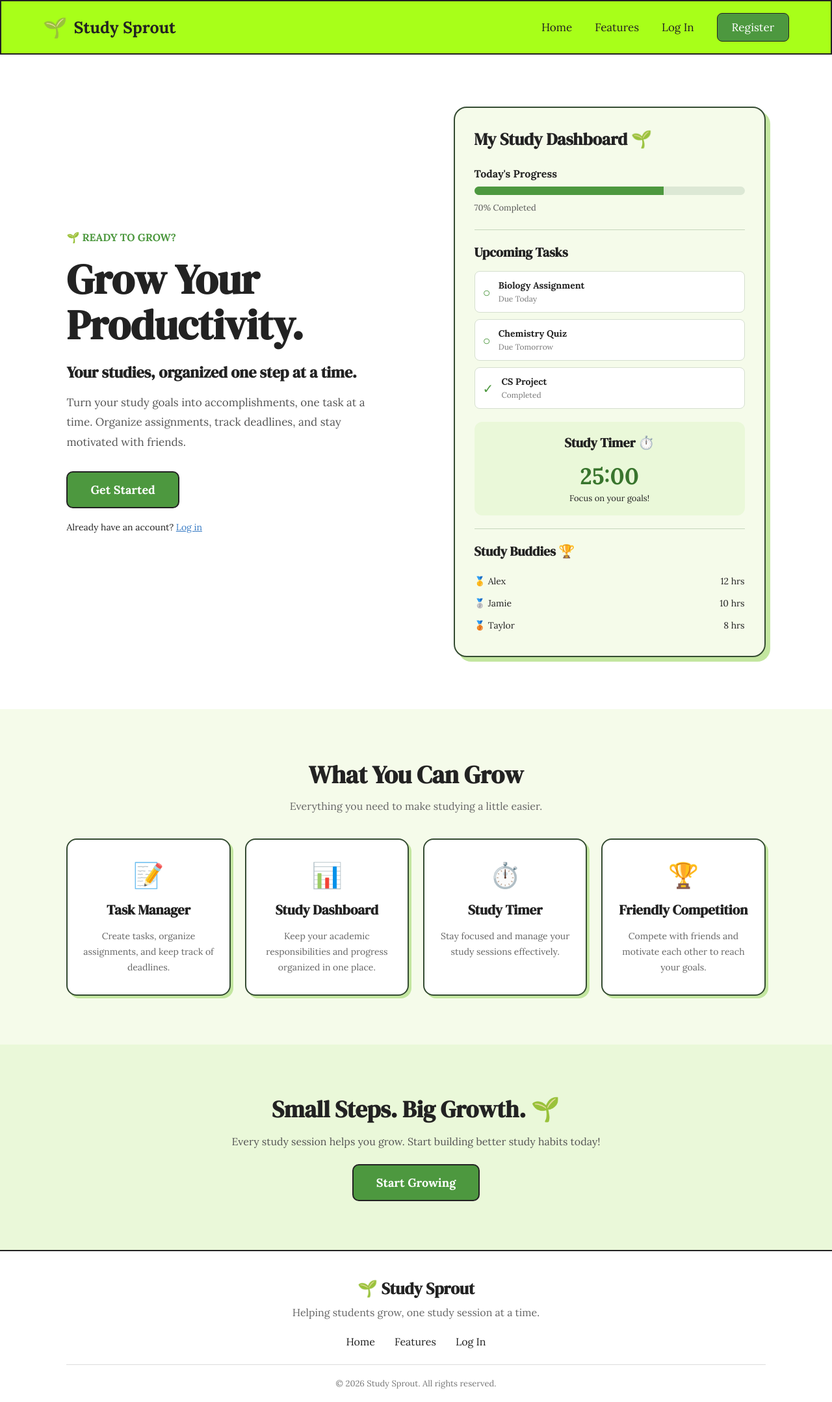
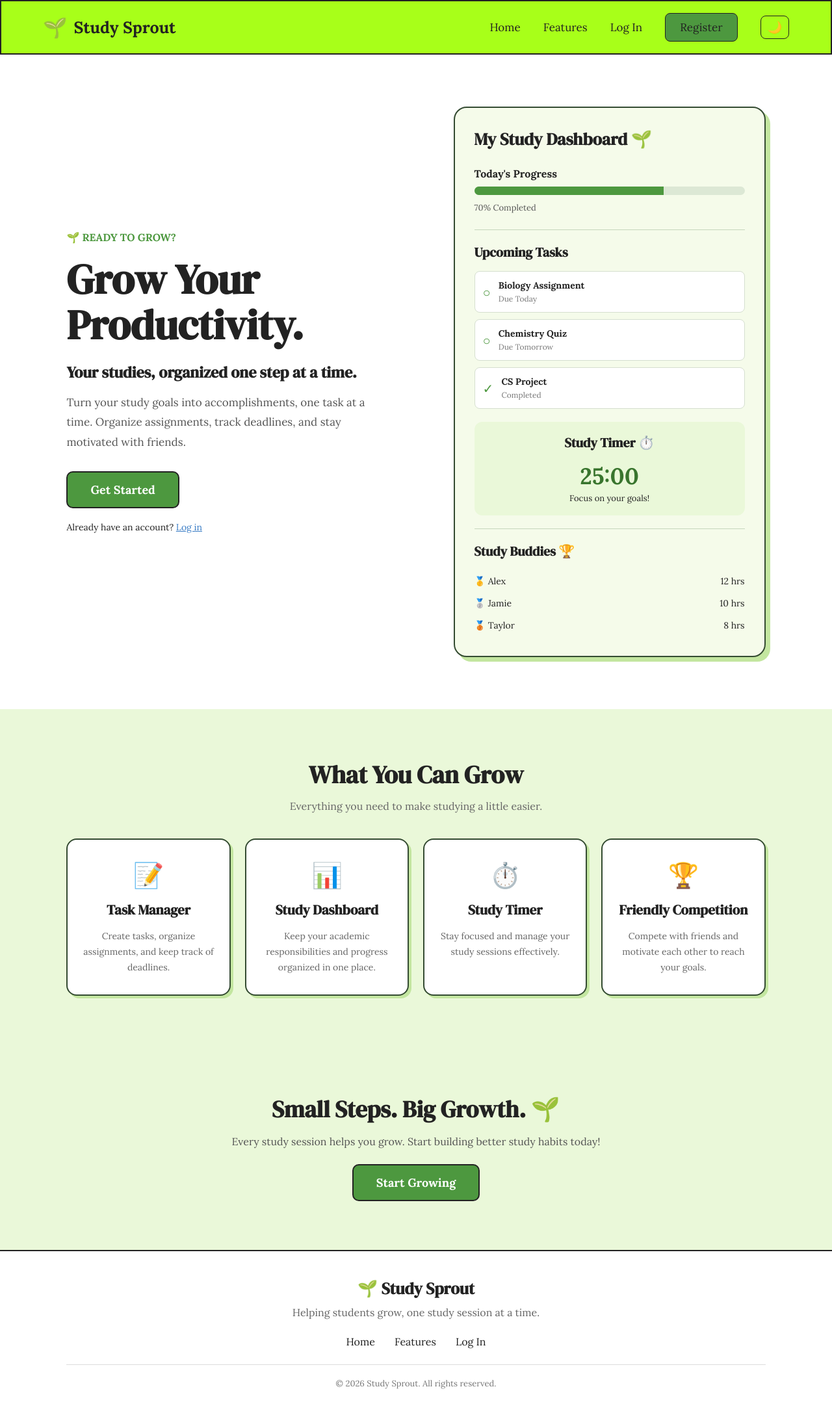
Before and after one commit to nmzitalantyra/study-planner, a Node server app: page / in a window 1280 px wide. Shown: the whole page at 65% size. Run offline with Node 20, Linux system fonts and the light colour scheme; some libraries are stand-ins or nearby versions.

Commit message:
dark/light mode

```diff
--- a/ProjectSourceCode/src/resources/css/style.css
+++ b/ProjectSourceCode/src/resources/css/style.css
@@ -7,6 +7,36 @@
    1. GLOBAL / BASE
 ========================= */
 
+:root {
+    --bg: #ffffff;
+    --text: #222222;
+    --text-muted: #555555;
+    --surface: #ffffff;
+    --card-bg: #f5fbea;
+    --section-alt: #eaf8d9;
+    --accent: #4d983f;
+    --accent-dark: #39752e;
+    --border: #344b32;
+    --shadow: #c3e6a0;
+    --line: #c6d6bd;
+    --nav-bg: #a8ff19;
+}
+
+[data-theme="dark"] {
+    --bg: #141a13;
+    --text: #e8efe4;
+    --text-muted: #aab5a5;
+    --surface: #1f271d;
+    --card-bg: #1b231a;
+    --section-alt: #223020;
+    --accent: #5fa84e;
+    --accent-dark: #7cc46b;
+    --border: #7a9a70;
+    --shadow: #2c3b27;
+    --line: #34432f;
+    --nav-bg: #2f5a1e;
+}
+
 * {
     margin: 0;
     padding: 0;
@@ -14,8 +44,8 @@
 }
 
 body {
-    background-color: #ffffff;
-    color: #222222;
+    background-color: var(--bg);
+    color: var(--text);
     font-family: 'Lora', serif;
 }
 
@@ -41,6 +71,19 @@ button {
 button:hover {
     background: hsl(129, 37%, 25%);
     cursor: pointer;
+}
+
+.theme-toggle{
+    width: auto;
+    padding: 6px 10px;
+    background: transparent;
+    border: 1.5px solid var(--text);
+    border-radius: 8px;
+    font-size: 18px;
+}
+
+.theme-toggle:hover{
+    background-color: rgba(128, 128, 128, 0.25);
 }
 
 
@@ -70,7 +113,7 @@ button:hover {
 ========================= */
 
 .navbar {
-    background-color: #a8ff19;
+    background-color: var(--nav-bg);
     border: 2px solid #222222;
     padding: 18px 5%;
     display: flex;
@@ -103,7 +146,7 @@ button:hover {
 
 .nav-register {
     background-color: #4d983f;
-    color: white;
+    color: var(--text);
     padding: 10px 22px;
     border-radius: 8px;
     border: 1px solid #222222;
@@ -168,7 +211,7 @@ button:hover {
 /* Features section */
 
 .features {
-    background-color: #f5fbea;
+    background-color: var(--section-alt);
     padding: 75px 8%;
     text-align: center;
 }
@@ -252,16 +295,21 @@ a.feature-card:hover {
 .dashboard-preview {
     flex: 1;
     max-width: 480px;
-    background-color: #f5fbea;
-    border: 2px solid #344b32;
+    background-color: var(--card-bg);
+    border: 2px solid var(--border);
     border-radius: 20px;
     padding: 30px;
-    box-shadow: 7px 7px 0px #c3e6a0;
+    box-shadow: 7px 7px 0px var(--shadow);
 }
 
 .dashboard-preview > h2 {
     font-size: 26px;
     margin-bottom: 25px;
+}
+
+.dashboard-preview > h2:hover{
+    text-decoration: underline;
+    color: #39752e;
 }
 
 /* Progress bar */
@@ -313,7 +361,7 @@ a.feature-card:hover {
     display: flex;
     gap: 12px;
     align-items: center;
-    background-color: white;
+    background-color: var(--surface);
     border: 1px solid #d5dfcf;
     border-radius: 8px;
     padding: 12px;
@@ -375,7 +423,7 @@ a.feature-card:hover {
 ========================= */
 
 .footer {
-    background-color: #ffffff;
+    background-color: var(--bg);
     border-top: 2px solid #222222;
     padding: 40px 8% 20px;
     text-align: center;
--- a/ProjectSourceCode/src/views/layouts/main.hbs
+++ b/ProjectSourceCode/src/views/layouts/main.hbs
@@ -12,11 +12,30 @@
     <link rel="stylesheet" href="/resources/css/style.css">
 
     <link href="https://fonts.googleapis.com/css2?family=DM+Serif+Display&family=Lora:wght@400;500;600;700&display=swap" rel="stylesheet">
+
+
 </head>
 
 <body>
 
     {{{body}}}
 
+<script>
+    var toggle = document.getElementById('theme-toggle');
+
+    function updateIcon() {
+        var isDark = document.documentElement.getAttribute('data-theme') === 'dark';
+        toggle.textContent = isDark ? '☀️' : '🌙';
+    }
+
+    toggle.addEventListener('click', function () {
+        var next = document.documentElement.getAttribute('data-theme') === 'dark' ? 'light' : 'dark';
+        document.documentElement.setAttribute('data-theme', next);
+        localStorage.setItem('theme', next);
+        updateIcon();
+    });
+
+    updateIcon();
+</script>
 </body>
 </html>
--- a/ProjectSourceCode/src/views/pages/home.hbs
+++ b/ProjectSourceCode/src/views/pages/home.hbs
@@ -24,7 +24,7 @@
         <!-- DASHBOARD PREVIEW -->
         <div class="dashboard-preview dashboard-wide">
 
-            <h2>My Study Dashboard 🌱</h2>
+            <h2><a href="/leaderboard">My Study Dashboard 🌱</a></h2>
 
             <div class="progress-section">
                 <p>This Week's Progress</p>
--- a/ProjectSourceCode/src/views/pages/landing.hbs
+++ b/ProjectSourceCode/src/views/pages/landing.hbs
@@ -35,7 +35,7 @@
         <!-- DASHBOARD PREVIEW -->
         <div class="dashboard-preview">
 
-            <h2>My Study Dashboard 🌱</h2>
+            <h2><a href="/leaderboard">My Study Dashboard 🌱</a></h2>
 
             <div class="progress-section">
                 <p>Today's Progress</p>
--- a/ProjectSourceCode/src/views/pages/leaderboard.hbs
+++ b/ProjectSourceCode/src/views/pages/leaderboard.hbs
@@ -1,3 +1,5 @@
+{{> header-user}}
+
 <div class="dashboard-page">
 <main class="dashboard">
 
--- a/ProjectSourceCode/src/views/partials/header-user.hbs
+++ b/ProjectSourceCode/src/views/partials/header-user.hbs
@@ -9,6 +9,7 @@
         <a href="/home">Home</a>
         <a href="/features">Features</a>
         <a href="/logout" class="nav-register">Sign Out</a>
+        <button id="theme-toggle" class="theme-toggle" type="button" aria-label="Toggle Dark Mode">&#127769</button>
     </div>
 
 </nav>
--- a/ProjectSourceCode/src/views/partials/header.hbs
+++ b/ProjectSourceCode/src/views/partials/header.hbs
@@ -11,6 +11,7 @@
         <a href="/features">Features</a>
         <a href="/login">Log In</a>
         <a href="/register" class="nav-register">Register</a>
+        <button id="theme-toggle" class="theme-toggle" type="button" aria-label="Toggle Dark Mode">&#127769</button>
     </div>
 
 </nav>
```
